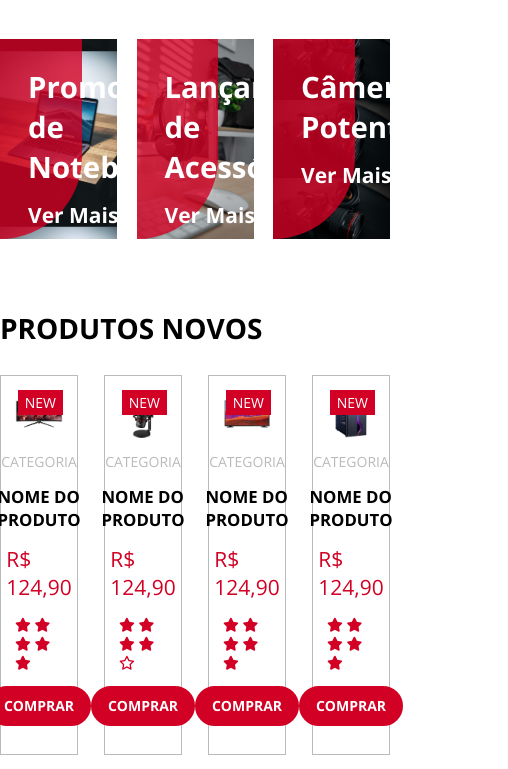
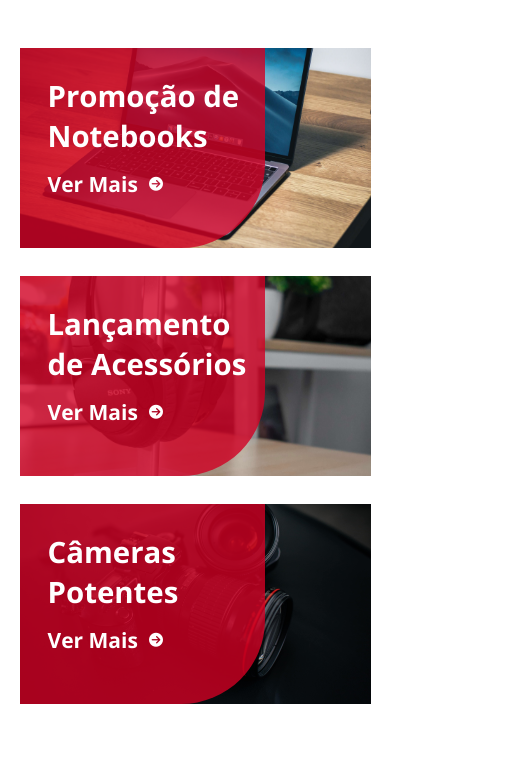
Before and after one commit to ivanfreddi/loja_virtual, a plain HTML site: page index.html in a window 390 px wide. Shown: the part 266-1035 px from the top of the page, 508 px wide, since content can reach past the window. Drawn offline with nearby package versions, Linux system fonts and the light colour scheme.

Commit message:
ajustes de responsividade

```diff
--- a/sass/2-layouts/_banner-section.sass
+++ b/sass/2-layouts/_banner-section.sass
@@ -4,3 +4,7 @@
 .banners
     @include layouts-mixins.center-content
     padding: 3rem 0
+
+    @include base-mixins.mobile
+        flex-direction: column
+        align-items: center
--- a/sass/2-layouts/_deal-section.sass
+++ b/sass/2-layouts/_deal-section.sass
@@ -12,6 +12,12 @@
     height: 400px
     padding: 2rem
 
+    @include base-mixins.mobile
+        background-size: 70%
+        background-position-y: 130%
+        background-position-x: 120%
+        height: 700px
+
     &-content
         height: 100%
         flex-direction: column
@@ -19,9 +25,17 @@
         @include layouts-mixins.center-content
         justify-content: center
 
+        @include base-mixins.mobile
+            text-align: center
+
         &-timer
             display: flex
             margin-bottom: 2rem
+
+            @include base-mixins.mobile
+                flex-wrap: wrap
+                align-self: center
+                justify-content: center
 
         .deal-container-timer
             width: 100px
@@ -35,6 +49,9 @@
             color: variables.$light-color
             margin: 0 1rem
 
+            @include base-mixins.mobile
+                margin-bottom: 1.5rem
+
             &-time
                 font-weight: bold
                 font-size: 1.5rem
--- a/sass/2-layouts/_footer.sass
+++ b/sass/2-layouts/_footer.sass
@@ -5,6 +5,9 @@
 .footer
     background-color: variables.$bg-color
     padding: 3rem 0
+
+    @include base-mixins.mobile
+        padding: 3rem
 
     a, p
         color: variables.$gray-text-color
@@ -29,8 +32,15 @@
         @include layouts-mixins.center-content
         padding-bottom: 3rem
 
+        @include base-mixins.mobile
+            flex-direction: column
+
         &-about, &-categories, &-information, &-menu
             max-width: 25%
+
+            @include base-mixins.mobile
+                max-width: 100%
+                margin-bottom: 1rem
 
     &-bottom
         @include layouts-mixins.center-content
--- a/sass/2-layouts/_header.sass
+++ b/sass/2-layouts/_header.sass
@@ -8,6 +8,9 @@
     &-top
         background-color: variables.$secondary-bg-color
         color: variables.$light-color
+
+        @include base-mixins.mobile
+        display: none
 
         &-container
             @include layouts-mixins.center-content
@@ -28,6 +31,10 @@
         @include layouts-mixins.center-content
         padding: 1.3rem 0
 
+        @include base-mixins.mobile
+            flex-direction: column
+            align-items: center
+
         a, span, i
             color: #FFF
 
@@ -45,6 +52,10 @@
             justify-content: center
             width: 45%
 
+            @include base-mixins.mobile
+                width: 100%
+                margin: 2rem 0
+
             input
                 height: 40px
 
@@ -59,6 +70,9 @@
             .wishlist-container, .header-cart-container
                 @include layouts-mixins.header-icon
 
+                @include base-mixins.mobile
+                    margin: 1rem
+
 .header-bottom
     background-color: variables.$light-color
     border-bottom: 2px solid variables.$section-bg-color
@@ -68,6 +82,9 @@
         @include layouts-mixins.center-content
         justify-content: left
         padding: 1rem 0
+
+        @include base-mixins.mobile
+            display: none
 
         li
             margin-right: 1.3rem
--- a/sass/2-layouts/_newsletter-section.sass
+++ b/sass/2-layouts/_newsletter-section.sass
@@ -9,6 +9,9 @@
     align-items: center
     padding: 3rem
     border-top: 2px solid variables.$section-bg-color
+
+    @include base-mixins.mobile
+        text-align: center
 
     h2
         font-size: 2rem
@@ -24,9 +27,15 @@
         display: flex
         margin-bottom: 3rem
 
+        @include base-mixins.mobile
+            width: 100%
+
         input[type="email"]
             border: 1px solid variables.$section-bg-color
             @include layouts-mixins.rounded-input
+
+            @include base-mixins.mobile
+                width: 100%
 
     .social-media
 
--- a/sass/2-layouts/_products-section.sass
+++ b/sass/2-layouts/_products-section.sass
@@ -10,7 +10,14 @@
         font-size: 2rem
         text-transform: uppercase
 
+        @include base-mixins.mobile
+            text-align: center
+
     &-container
         display: flex
         justify-content: space-between
         padding: 2rem 0
+
+        @include base-mixins.mobile
+            flex-direction: column
+            align-items: center
--- a/sass/3-modules/_banners.sass
+++ b/sass/3-modules/_banners.sass
@@ -10,6 +10,10 @@
     transition: .4s
     @include modules-mixins.center-bg
     background-size: 100%
+
+    @include base-mixins.mobile
+        width: 90%
+        margin: 1rem
 
     &:hover
         background-size: 120%
--- a/sass/3-modules/_products.sass
+++ b/sass/3-modules/_products.sass
@@ -11,6 +11,10 @@
     flex-direction: column
     justify-content: center
     align-items: center
+
+    @include base-mixins.mobile
+        width: 90%
+        margin: 1rem
 
     &:hover
         border-color: variables.$primary-color
```
Also changed, not shown: css/app.css, 1 other file.
